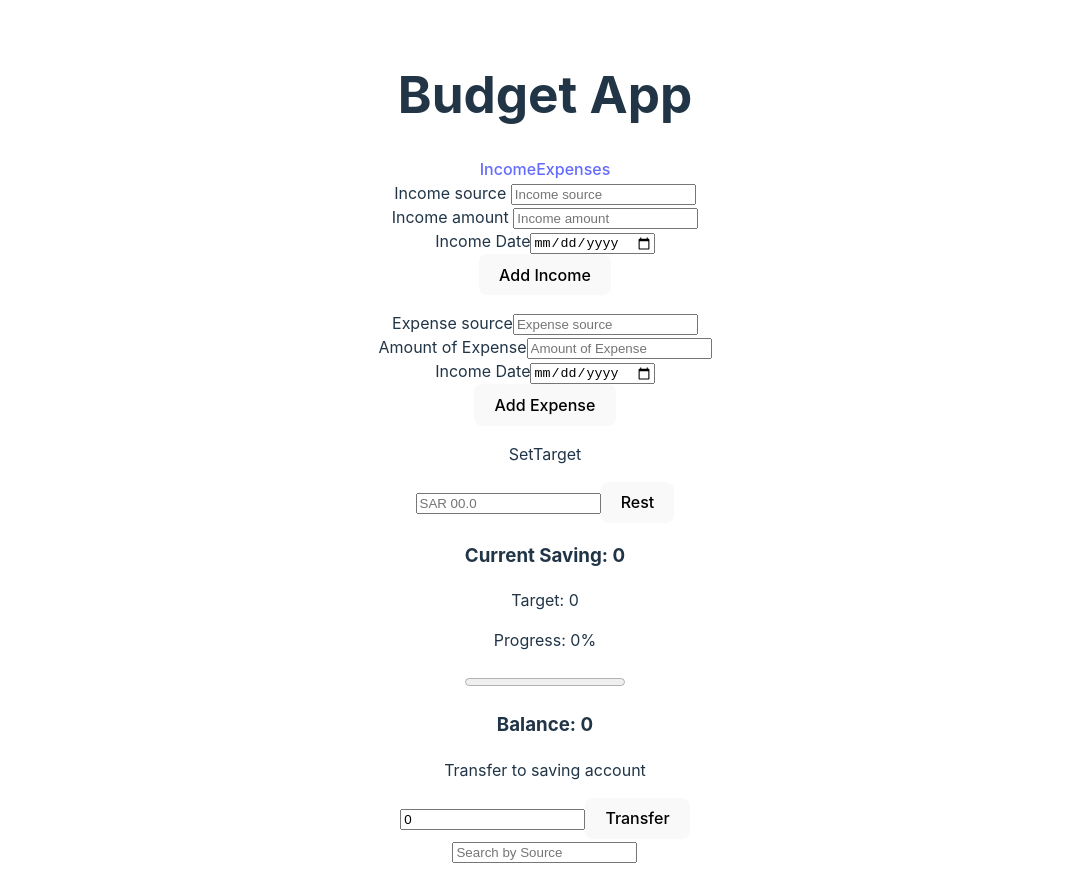
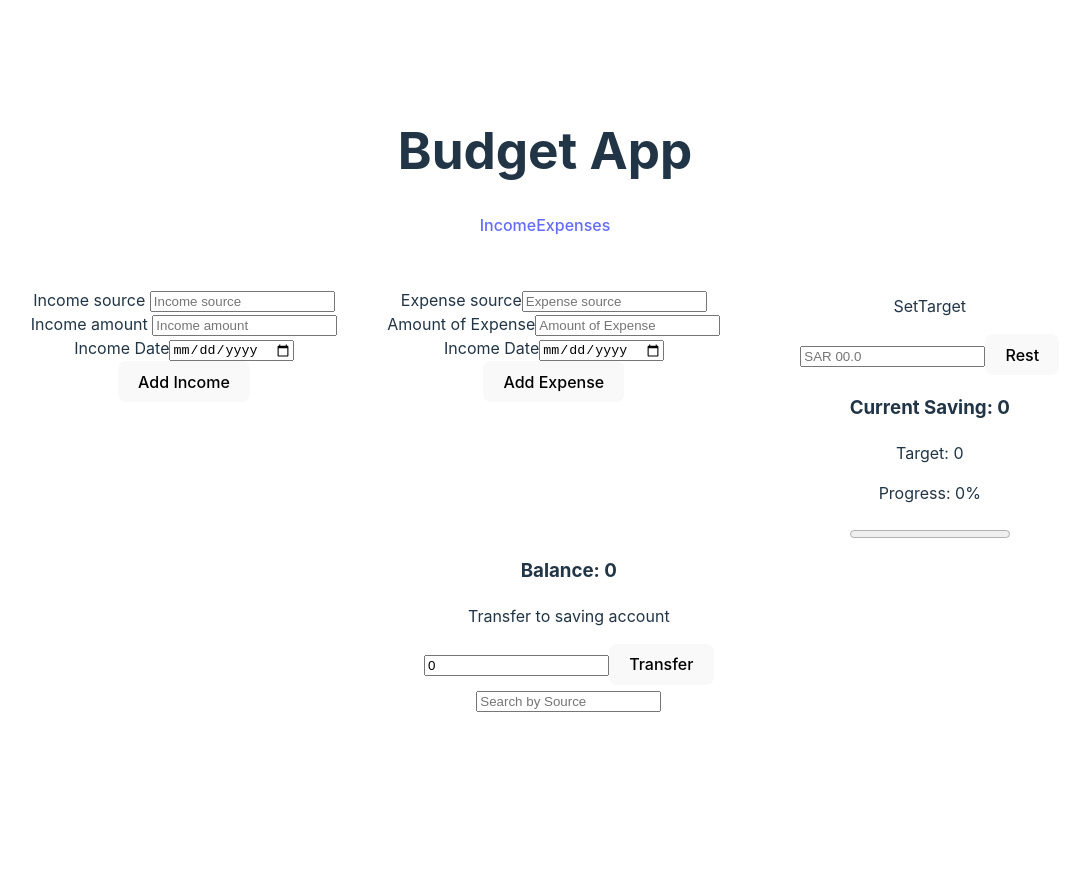
Before and after one commit to Turkiano/Budget-App-Frontend, a React (Vite) app: page / in a window 1280 px wide. Shown: the whole page, without its empty margins (95-1165 px from the left). After the commit the page ends 800 px from the top, so only its background shows below. Built offline with nearby package versions, Linux system fonts and the light colour scheme.

Commit message:
working on css desktop grid style

```diff
--- a/src/App.css
+++ b/src/App.css
@@ -5,33 +5,7 @@
   text-align: center;
 }
 
-.logo {
-  height: 6em;
-  padding: 1.5em;
-  will-change: filter;
-  transition: filter 300ms;
-}
-.logo:hover {
-  filter: drop-shadow(0 0 2em #646cffaa);
-}
-.logo.react:hover {
-  filter: drop-shadow(0 0 2em #61dafbaa);
-}
 
-@keyframes logo-spin {
-  from {
-    transform: rotate(0deg);
-  }
-  to {
-    transform: rotate(360deg);
-  }
-}
-
-@media (prefers-reduced-motion: no-preference) {
-  a:nth-of-type(2) .logo {
-    animation: logo-spin infinite 20s linear;
-  }
-}
 
 .card {
   padding: 2em;
@@ -46,3 +20,55 @@
   font-size: 0.9rem;
   margin-top: 0.5rem;
 }
+
+.header{
+  grid-area: header;
+  padding: auto ;
+
+
+}
+
+.income{
+  grid-area: income;
+  margin-right: 50px;
+
+}
+
+.expense{
+  grid-area: expense;
+  margin: 0 30px 30px 0;
+
+
+}
+
+.saving{
+  grid-area: saving;
+  margin-top: -10px;
+  margin-left: 50px;
+
+}
+
+.transfer{
+  grid-area: transfer;
+}
+
+.transcation{
+  grid-area: transcation;
+  align-items: center;
+}
+
+
+
+
+.grid-container{
+  display: grid;
+  grid-template-columns: repeat (3, 1fr);
+  grid-template-rows: 200px 250px 150px auto;
+  grid-template-areas:
+  "   header   header   header   "
+  "   income   expense   saving   "
+  "   .   transfer   .   "
+  "   .   transcation   .   ";
+
+
+}
--- a/src/App.tsx
+++ b/src/App.tsx
@@ -106,55 +106,66 @@ function App() {
 
   const sortedAllTranscations = handleSortArray(AllTranscations);
 
-
   const handleChange = (e: ChangeEvent<HTMLInputElement>) => {
     setSearchBy(e.target.value); //to capture the value
   };
 
   const handleSearchBySource = (items: AllTranscationTypes[]) => {
-
-
     const filtered = items.filter((transcation) => {
       return transcation.source.startsWith(searchBy);
     });
-    return filtered
+    return filtered;
   };
 
-const filteredTranscations = handleSearchBySource(sortedAllTranscations)
+  const filteredTranscations = handleSearchBySource(sortedAllTranscations);
 
   return (
     <>
-      <div className="App">
+      <div className="grid-container">
+        <div className="header">
           <h1>Budget App</h1>
           <Link to="/income">Income</Link>
           <Link to="/expense">Expenses</Link>
+        </div>
 
+        <div className="income">
           <IncomeWrapper
             incomes={incomes}
             setState={setState}
             handleDelete={(id) => handleDeleteItems(id, 'income')}
           />
+        </div>
+
+        <div className="expense">
           <ExpenseWrapper
             expenses={expenses}
             setState={setState}
             handleDelete={(id) => handleDeleteItems(id, 'expense')}
           />
+        </div>
 
+        <div className="saving">
           <SavingWrapper
             setSavingsTarget={setSavingsTarget}
             currentSaving={currentSaving}
             savingsTarget={savingsTarget}
             progress={progress}
           ></SavingWrapper>
+        </div>
+
+          <div className='transfer'>
           <h3>Balance: {balance}</h3>
           {transferError && <p className="error">{transferError}</p>}
+
           <TransferAccountWrapper
             setSavingAccount={setSavingAccount}
             handleSubmit={handleSubmit}
             savingAccount={savingAccount}
           />
           </div>
-      <div>
+
+
+        <div className="transcation">
           <input
           type="search"
           id="searchBy"
@@ -164,6 +175,9 @@ const filteredTranscations = handleSearchBySource(sortedAllTranscations)
           />
         <Table AllTransctions={filteredTranscations} />
         </div>
+
+
+      </div>
     </>
   );
 }
```
Lines whose indentation alone changed are shown as unchanged.
